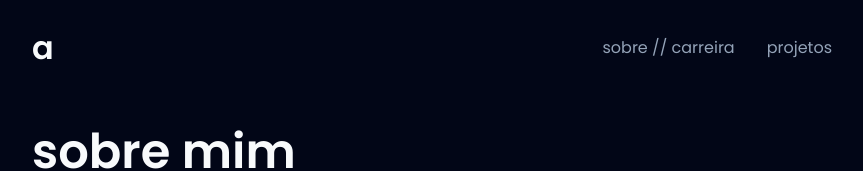
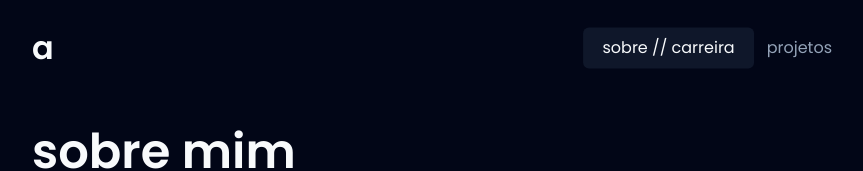
Before and after one commit to avilyre/avilysilva, a Next.js app: page /about in a window 1280 px wide. Shown: the top 171 px of the page, without its empty margins (208-1071 px from the left). Built offline with nearby package versions, Linux system fonts and the light colour scheme.

Commit message:
feat: add navbar active page indicator

```diff
--- a/src/components/layouts/navbar/index.tsx
+++ b/src/components/layouts/navbar/index.tsx
@@ -1,8 +1,21 @@
+"use client";
+
 import Link from "next/link";
+import { usePathname } from "next/navigation";
 
 import { strings } from "./strings";
 
 export const Navbar = () => {
+  const pathname = usePathname();
+
+  const linkClassesBasedOnActive = (patname: string) => {
+    const activeLinkClasses =
+      "relative text-primary after:absolute after:left-1/2 after:top-1/2 after:z-[-1] after:h-[170%] after:w-[130%] after:-translate-x-1/2 after:-translate-y-1/2 after:rounded-md after:bg-slate-900 after:content-['']";
+    const classesResult =
+      pathname === patname ? activeLinkClasses : "text-secondary";
+    return classesResult;
+  };
+
   return (
     <nav
       data-testid="navbar"
@@ -10,7 +23,7 @@ export const Navbar = () => {
     >
       <Link
         href="/"
-        className="text-[2rem] font-semibold text-primary transition-colors hover:text-secondary"
+        className={`text-[2rem] font-semibold text-primary transition-colors hover:text-secondary`}
       >
         {strings.logoLetter}
       </Link>
@@ -18,13 +31,13 @@ export const Navbar = () => {
       <div className="flex gap-8">
         <Link
           href="/about"
-          className="text-base text-secondary underline-offset-8 transition-colors hover:text-primary"
+          className={`text-base ${linkClassesBasedOnActive("/about")} underline-offset-8 transition-colors hover:text-primary`}
         >
           {strings.about}
         </Link>
         <Link
           href="/projects"
-          className="text-base text-secondary underline-offset-8 transition-colors hover:text-primary"
+          className={`text-base ${linkClassesBasedOnActive("/projects")} underline-offset-8 transition-colors hover:text-primary`}
         >
           {strings.projects}
         </Link>
```
